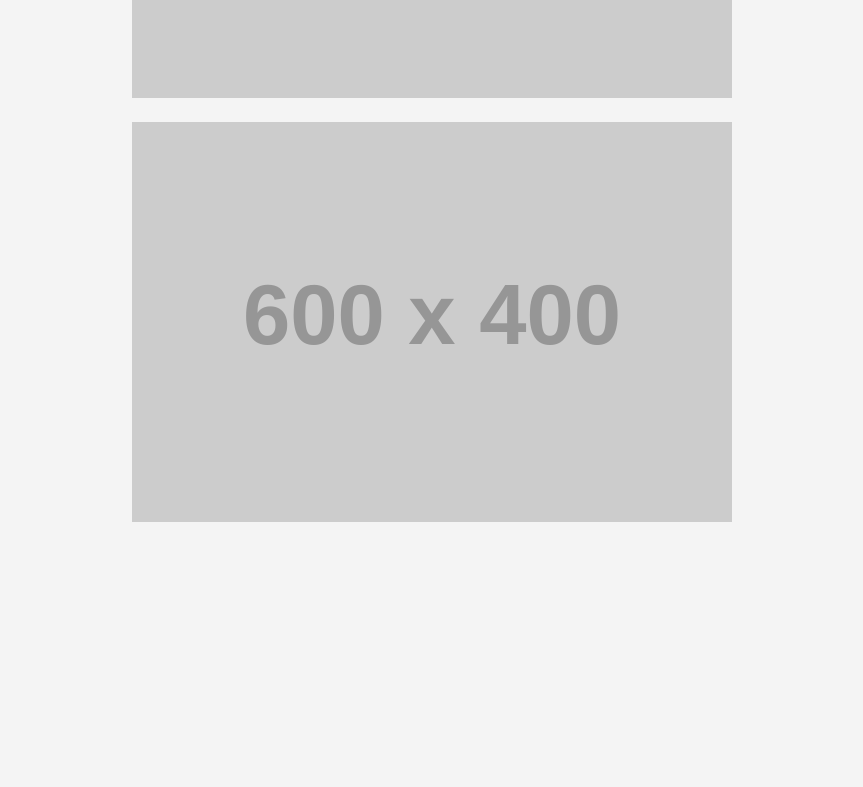
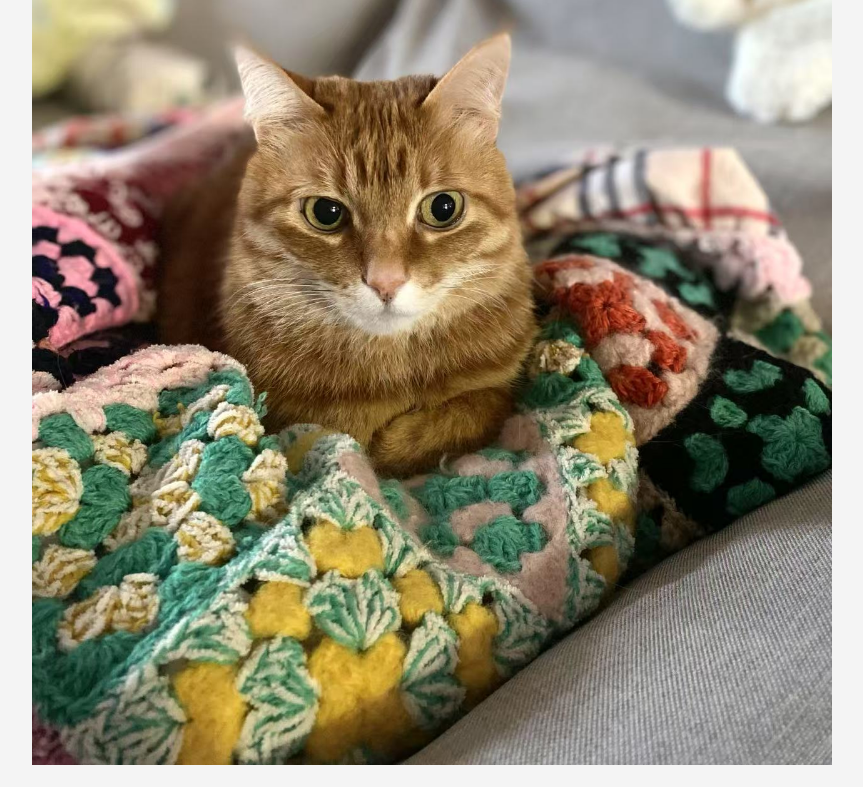
Before and after one commit to simaoops/xiaomi, a plain HTML site: page index.html in a window 1280 px wide. Shown: the part 460-1247 px from the top of the page, without its empty margins (208-1071 px from the left). Before the commit the page ends 1016 px from the top, so only its background shows below. Drawn offline with Linux system fonts and the light colour scheme; placeholder pictures from the web are drawn by us.

Commit message:
Update index.html

```diff
--- a/index.html
+++ b/index.html
@@ -33,8 +33,8 @@
 	<p>I am a 9 years old female cat, adopted by my human parents and sister from street park.</p>
 
         <div>
-            <img src="https://via.placeholder.com/600x400?text=Xiaomi+Image+1" alt="Xiaomi Image 1">
-            <img src="https://via.placeholder.com/600x400?text=Xiaomi+Image+2" alt="Xiaomi Image 2">
+            <img src="https://github.com/simaoops/xiaomi/blob/main/cat1.jpg" alt="Xiaomi Image 1">
+            <img src="https://github.com/simaoops/xiaomi/blob/main/cat2.jpg" alt="Xiaomi Image 2">
         </div>
     </div>
 </body>
```
